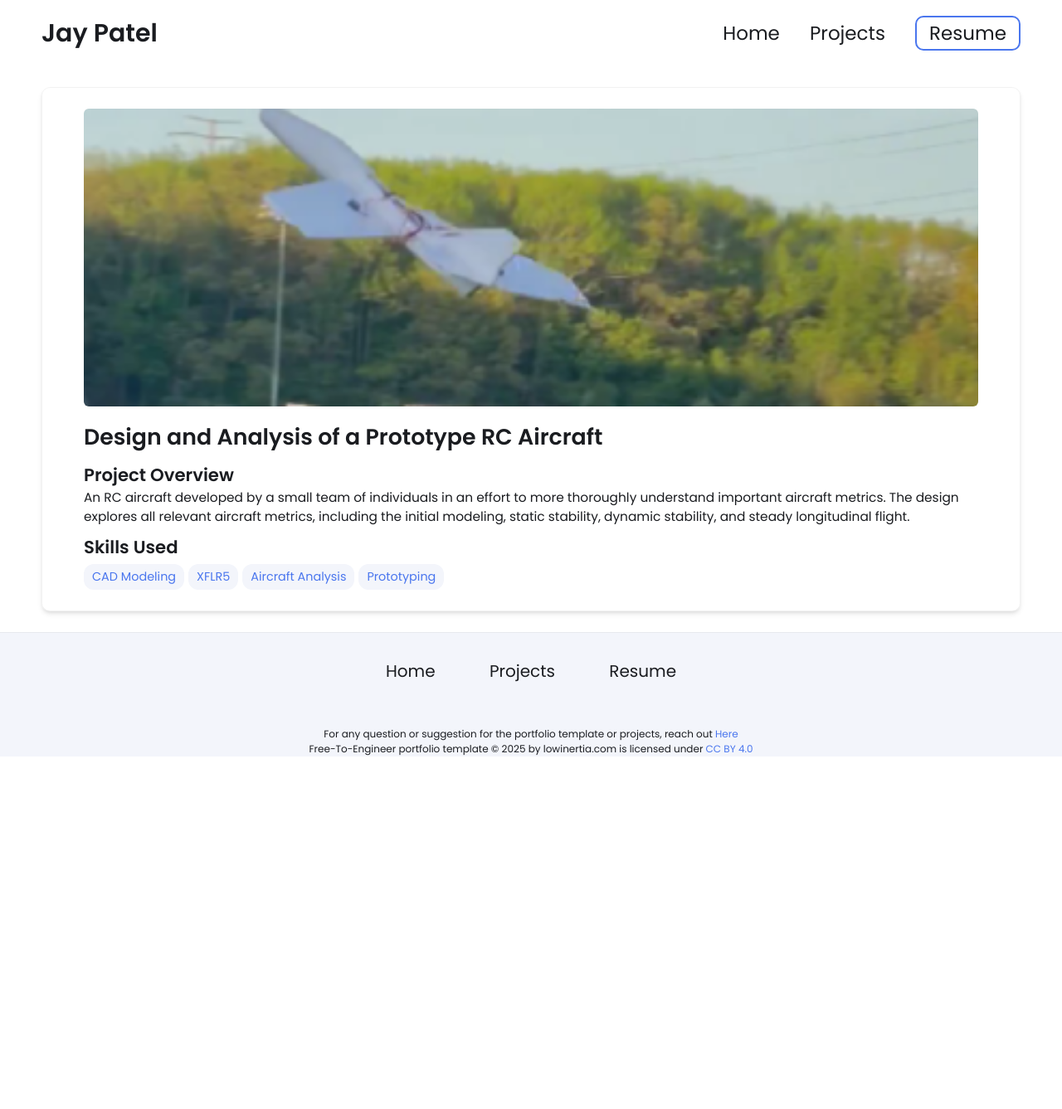
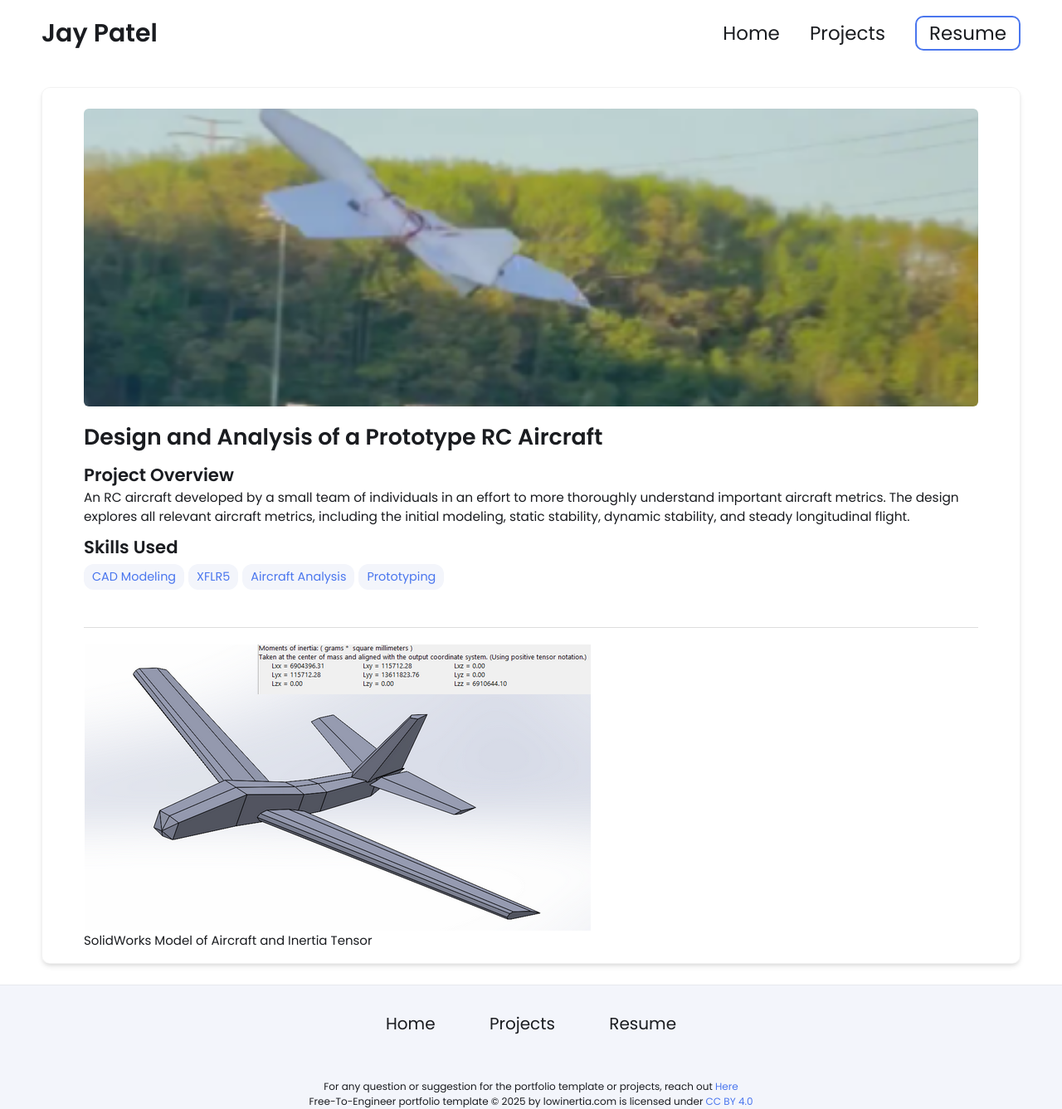
Before and after one commit to Jay-Patel-Engineer/Jay-Patel-Engineer.github.io, a Jekyll site: the page built from _projects/rcaircraft/index.md, in a window 1280 px wide. Shown: the whole page at 83% size. Built offline with Jekyll 4.4.1, drawn with Linux system fonts in a browser that asks for light colours; before the commit the page ends 912 px from its top, so only the background shows below that.

Commit message:
Update index.md

```diff
--- a/_projects/rcaircraft/index.md
+++ b/_projects/rcaircraft/index.md
@@ -9,3 +9,7 @@ skills:
 - Prototyping
 main-image: /prototypeRC.png
 ---
+
+---
+{% include image-gallery.html images="cadaircraft.png" height="400"%}
+<span style="font-size: 15px">SolidWorks Model of Aircraft and Inertia Tensor</span>
```
